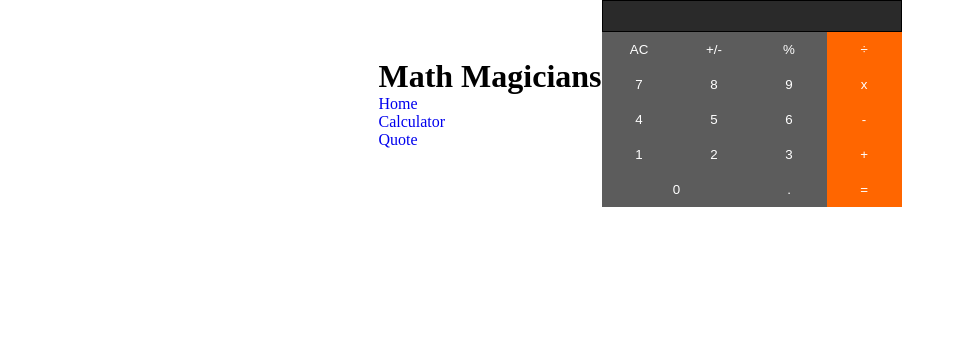
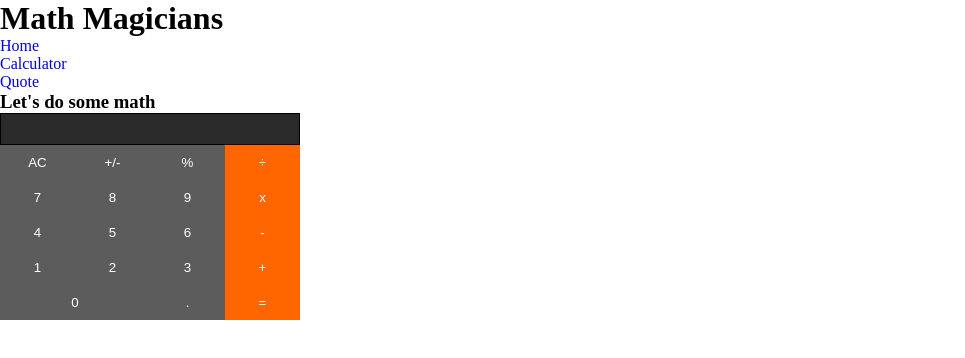
Before and after one commit to Marcraphael12/Marc-the-magician-v2, a React (Create React App) app: page /calculator in a window 1280 px wide. Shown: the top 358 px of the page, without its empty margins (0-965 px from the left). Built offline with nearby package versions, Linux system fonts and the light colour scheme.

Commit message:
src: Redo styling

```diff
--- a/src/components/calculator.js
+++ b/src/components/calculator.js
@@ -41,6 +41,9 @@ const Calculator = () => {
 
   return (
     <div className='main'>
+      <div className='head'>
+        <h3>Let's do some math</h3>
+      </div>
       <ul className='calc'>
         <li className="screen">
           <h3 className="" >{result}</h3>
--- a/src/index.css
+++ b/src/index.css
@@ -8,9 +8,6 @@
 
 #root {
   width: 100vw;
-  display: flex;
-  align-items: center;
-  justify-content: center;
 }
 
 button {
```
